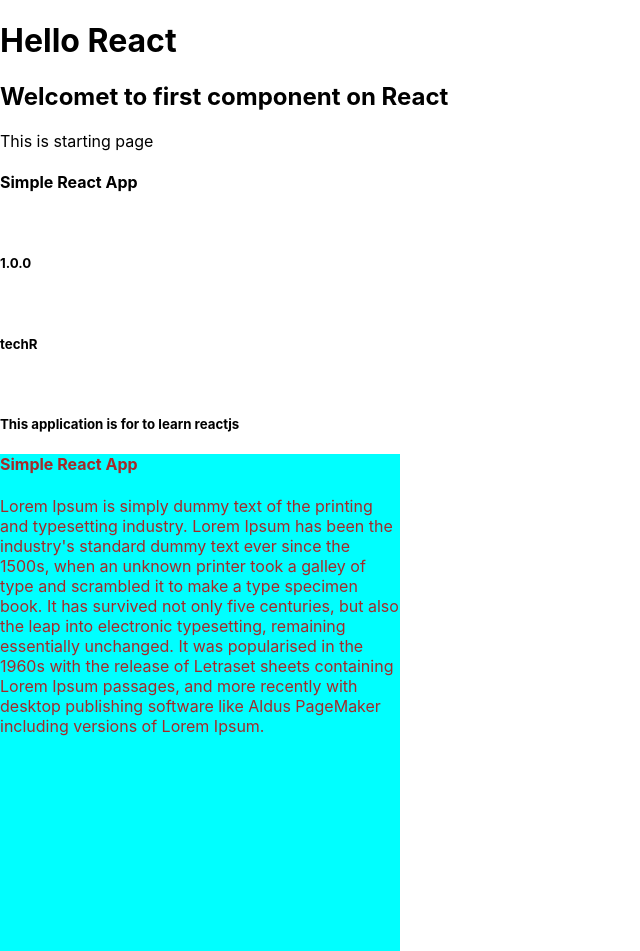
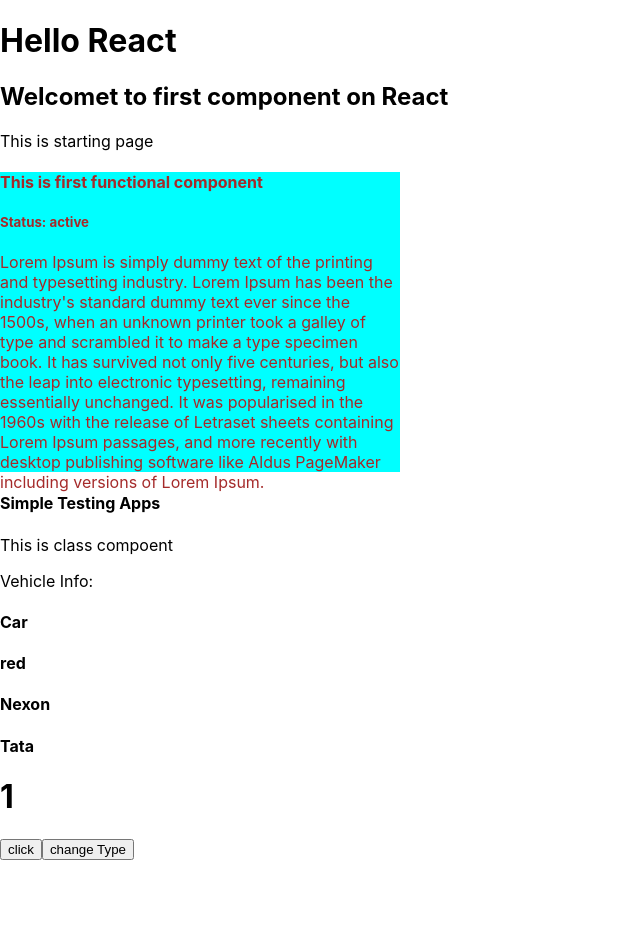
Before and after one commit to chetan1235/react_app_demo, a React (Create React App) app: page / in a window 1280 px wide. Shown: the top 951 px of the page, without its empty margins (0-640 px from the left). After the commit the page ends 900 px from the top, so only its background shows below. Built offline with nearby package versions, Linux system fonts and the light colour scheme.

Commit message:
Add files via upload

```diff
--- a/src/App.js
+++ b/src/App.js
@@ -1,5 +1,6 @@
-//import Information from "./Information";
+import Information from "./Information";
 import FirstClassComponent from "./FirstClassComponent";
+import FirstComponent from "./FirstComponent";
 function App(){
 
   return (
@@ -7,8 +8,8 @@ function App(){
       <h1>Hello React</h1>
       <h2>Welcomet to first component on React</h2>
       <p>This is starting page</p>
-
-      <FirstClassComponent />
+      <Information title="This is first functional component" status="active" />
+      <FirstComponent name="Simple Testing Apps" />
     </div>
 
   );
--- a/src/FirstClassComponent.js
+++ b/src/FirstClassComponent.js
@@ -1,5 +1,5 @@
 import React, { Component } from "react";
-import Information from "./Information";
+//import Information from "./Information";
 
 class FirstClassComponent extends Component{
 
@@ -23,7 +23,6 @@ class FirstClassComponent extends Component{
         <h5>{ this.state.version }</h5><br />
         <h5>{ this.state.auther }</h5><br />
         <h5>{ this.state.usage }</h5>
-        <Information title={ this.state.appname} />
         </div>
     )
 
--- /dev/null
+++ b/src/FirstComponent.js
@@ -0,0 +1,62 @@
+import React, { Component } from "react";
+
+
+class FirstComponent extends Component{
+    constructor(props){
+        super(props);
+        this.props = props;
+        this.state = {
+            type: 'Car',
+            color: 'red',
+            brand:'Tata',
+            model: 'Nexon',
+            counter : 1,
+        }
+
+        this.changestate = this.changestate.bind(this);
+        this.chnageCounter = this.chnageCounter.bind(this);
+    }
+
+    changestate(){
+        this.setState({
+            type: "truck"
+
+        })
+        console.log(this.state);
+    }
+
+    chnageCounter =() =>{
+        this.setState({
+            counter : this.state.counter+1
+        });
+
+    }
+
+
+    render(){
+        console.log(this.state);
+        return (
+
+            <div><h4>{ this.props.name}</h4>
+                <p>This is class compoent</p>
+                Vehicle Info:
+                <h4>{ this.state.type }</h4>
+                <h4>{ this.state.color }</h4>
+                <h4>{ this.state.model }</h4>
+                <h4>{ this.state.brand }</h4>
+                <h1>{ this.state.counter }</h1>
+                <button onClick={ this.chnageCounter }>click</button>
+                <button onClick={this.changestate }>change Type</button><br/><br/><br/>
+
+
+
+                </div>
+
+        )
+
+    }
+
+}
+
+
+export default FirstComponent;
--- a/src/Information.js
+++ b/src/Information.js
@@ -3,7 +3,8 @@ import './info.css';
 function Information(props){
     return (
         <div className="bg">
-            <h4>{ props.title}</h4>
+            <h4>{ props.title }</h4>
+            <h5>Status: { props.status }</h5>
             <p>Lorem Ipsum is simply dummy text of the printing and typesetting industry.
                 Lorem Ipsum has been the industry's standard dummy text ever since the 1500s,
                 when an unknown printer took a galley of type and scrambled it to make a type
--- a/src/info.css
+++ b/src/info.css
@@ -2,5 +2,5 @@
     background-color: aqua;
     color: brown;
     width: 400px;
-    height: 500px;
+    height: 300px;
 }
```
